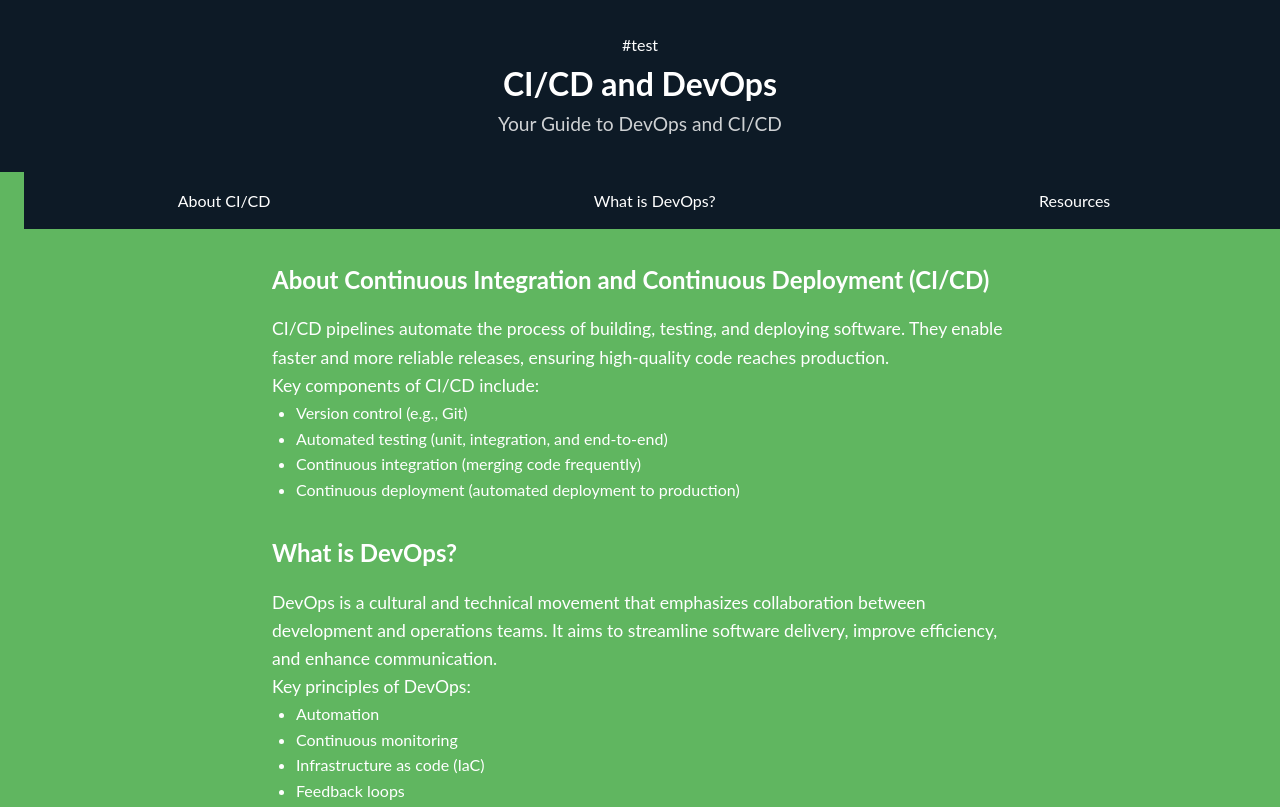
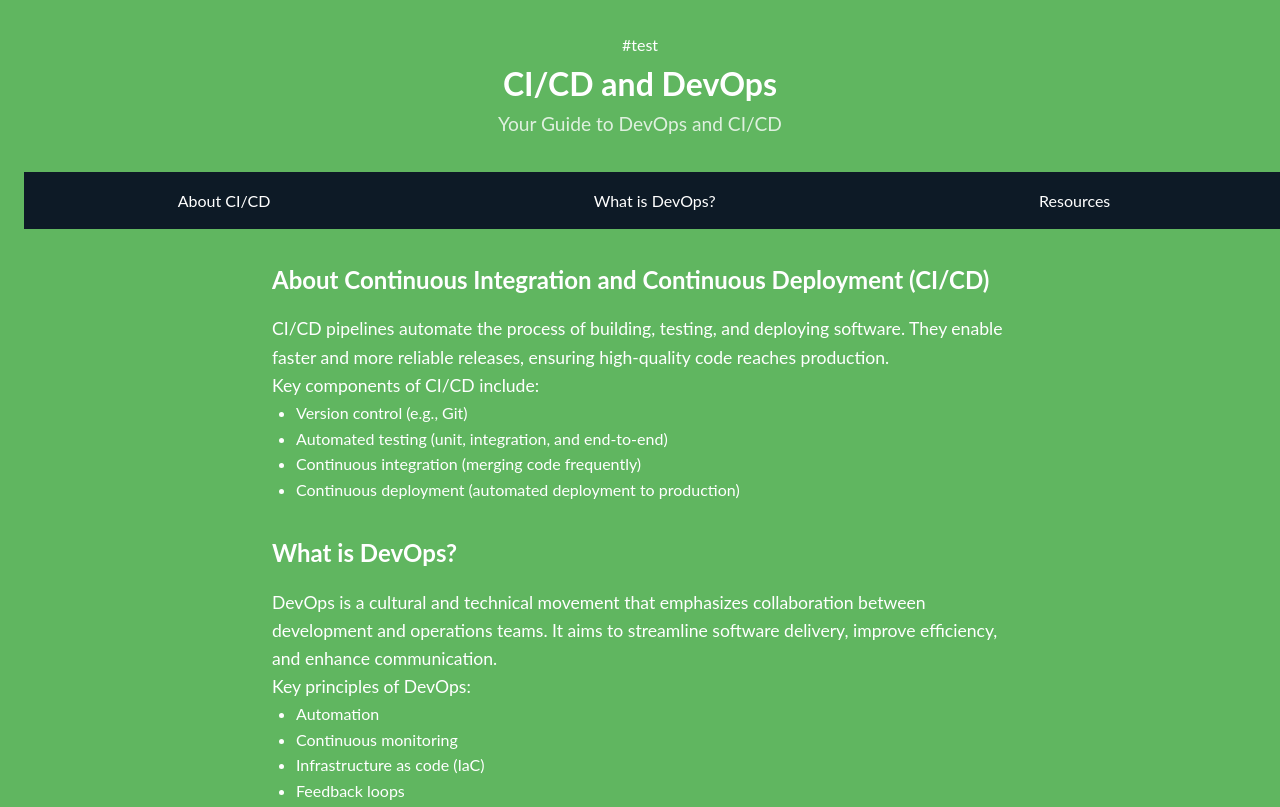
Before and after one commit to MsnB9/Jenkins-pipeline, a plain HTML site: page index.html in a window 1280 px wide. Shown: the top 807 px of the page. Drawn offline with Linux system fonts and the light colour scheme.

```diff
--- a/styles.css
+++ b/styles.css
@@ -14,7 +14,7 @@ body {
 }
 
 header {
-    background-color: #0d1a26; /* Dark blue background */
+    background-color:#5F9EA06; /* Dark blue background */
     text-align: center;
     padding: 2rem 0;
 }
```
